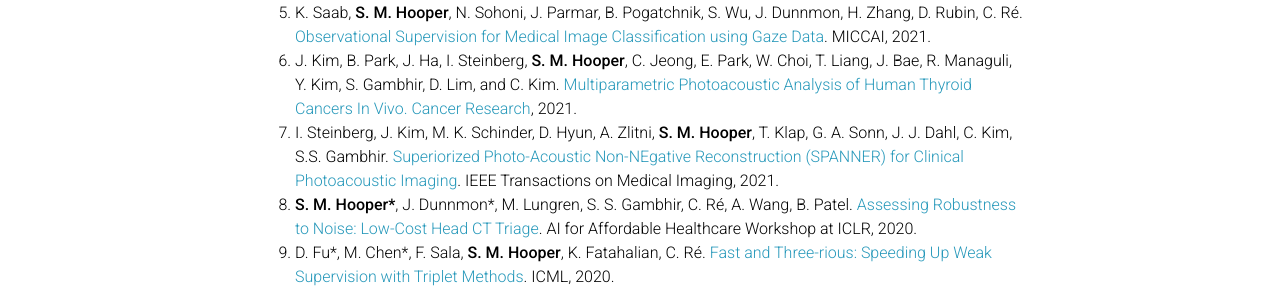
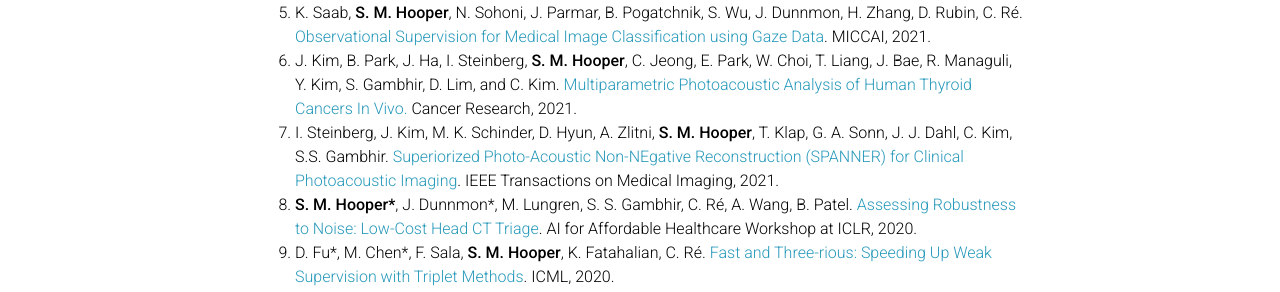
Before and after one commit to sarahmhooper/sarahmhooper.github.io, a Jekyll site: the page built from _pages/research.md, in a window 1280 px wide and 900 px high, scrolled down 849 px. Shown: the part 185-477 px from the top of the window. Built offline with Jekyll 4.4.1, drawn with Linux system fonts in a browser that asks for light colours; comment, search, counter and statistics services are not loaded; a style sheet for code colours, icons or effects is not loaded.

Commit message:
Fixed link

```diff
--- a/_pages/research.md
+++ b/_pages/research.md
@@ -27,7 +27,7 @@ years: [1967, 1956, 1950, 1935, 1905]
 4. **S. M. Hooper**, M. Wornow, Y. H. Seah, P. Kellman, H. Xue, F. Sala, C. Langlotz, C. Ré. [Cut Out the Annotator, Keep the Cutout: Better Segmentation with Weak Supervision](https://openreview.net/pdf?id=bjkX6Kzb5H). ICLR, 2021.
 5. **S. M. Hooper\***, J. A. Dunnmon\*, M. P. Lungren, D. Mastrodicasa, D. L. Rubin, C. Ré, A. Wang, B. N. Patel. [Impact of Upstream Medical Image Processing on the Downstream Performance of a Head CT Triage Neural Network](https://pubs.rsna.org/doi/full/10.1148/ryai.2021200229). Radiology AI, 2021.
 6. K. Saab, **S. M. Hooper**, N. Sohoni, J. Parmar, B. Pogatchnik, S. Wu, J. Dunnmon, H. Zhang, D. Rubin, C. Ré. [Observational Supervision for Medical Image Classification using Gaze Data](https://link.springer.com/chapter/10.1007/978-3-030-87196-3_56). MICCAI, 2021.
-7. J. Kim, B. Park, J. Ha, I. Steinberg, **S. M. Hooper**, C. Jeong, E. Park, W. Choi, T. Liang, J. Bae, R. Managuli, Y. Kim, S. Gambhir, D. Lim, and C. Kim. [Multiparametric Photoacoustic Analysis of Human Thyroid Cancers In Vivo. Cancer Research](https://aacrjournals.org/cancerres/article/81/18/4849/670325/Multiparametric-Photoacoustic-Analysis-of-Human), 2021.
+7. J. Kim, B. Park, J. Ha, I. Steinberg, **S. M. Hooper**, C. Jeong, E. Park, W. Choi, T. Liang, J. Bae, R. Managuli, Y. Kim, S. Gambhir, D. Lim, and C. Kim. [Multiparametric Photoacoustic Analysis of Human Thyroid Cancers In Vivo.](https://aacrjournals.org/cancerres/article/81/18/4849/670325/Multiparametric-Photoacoustic-Analysis-of-Human) Cancer Research, 2021.
 8. I. Steinberg, J. Kim, M. K. Schinder, D. Hyun, A. Zlitni, **S. M. Hooper**, T. Klap, G. A. Sonn, J. J. Dahl, C. Kim, S.S. Gambhir. [Superiorized Photo-Acoustic Non-NEgative Reconstruction (SPANNER) for Clinical Photoacoustic Imaging](https://ieeexplore.ieee.org/document/9383259). IEEE Transactions on Medical Imaging, 2021.
 9. **S. M. Hooper\***, J. Dunnmon*, M. Lungren, S. S. Gambhir, C. Ré, A. Wang, B. Patel. [Assessing Robustness to Noise: Low-Cost Head CT Triage](https://arxiv.org/abs/2003.07977). AI for Affordable Healthcare Workshop at ICLR, 2020.
 10. D. Fu\*, M. Chen\*, F. Sala, **S. M. Hooper**, K. Fatahalian, C. Ré. [Fast and Three-rious: Speeding Up Weak Supervision with Triplet Methods](http://proceedings.mlr.press/v119/fu20a/fu20a.pdf). ICML, 2020.
```
